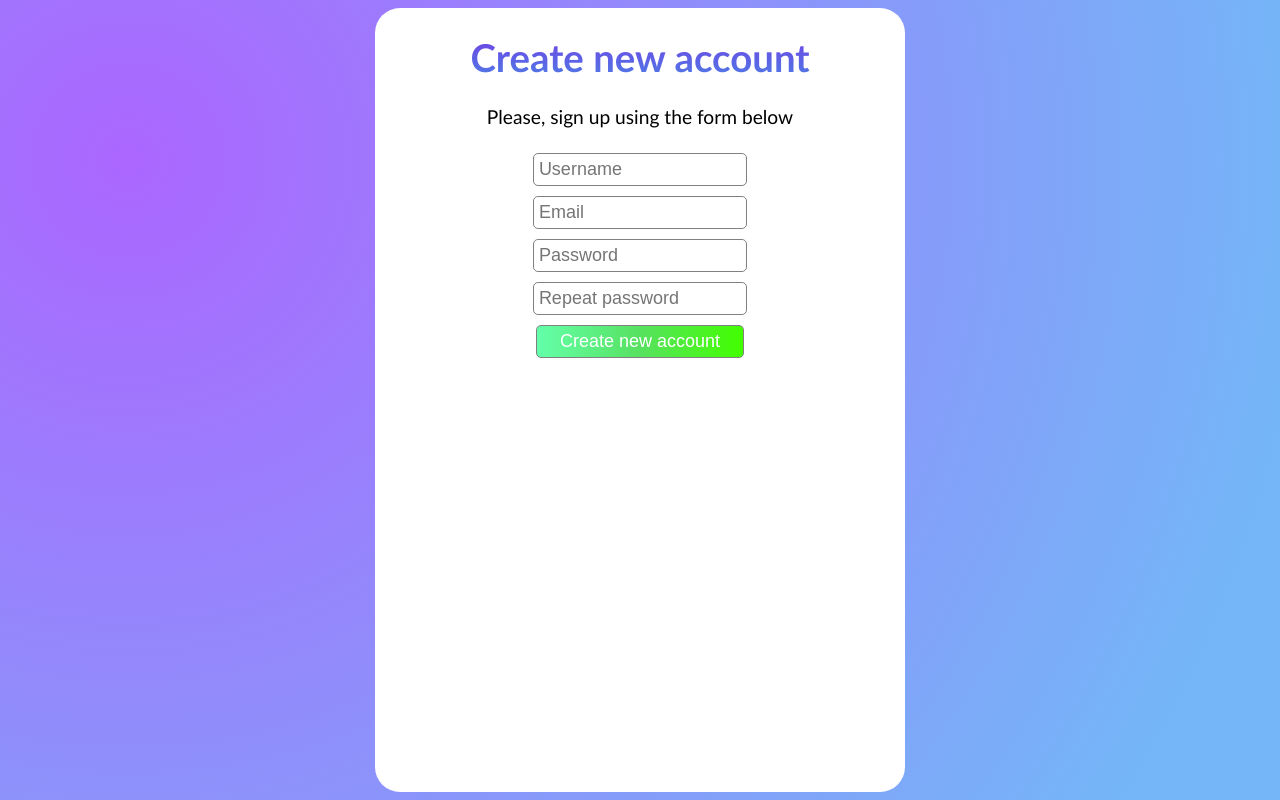
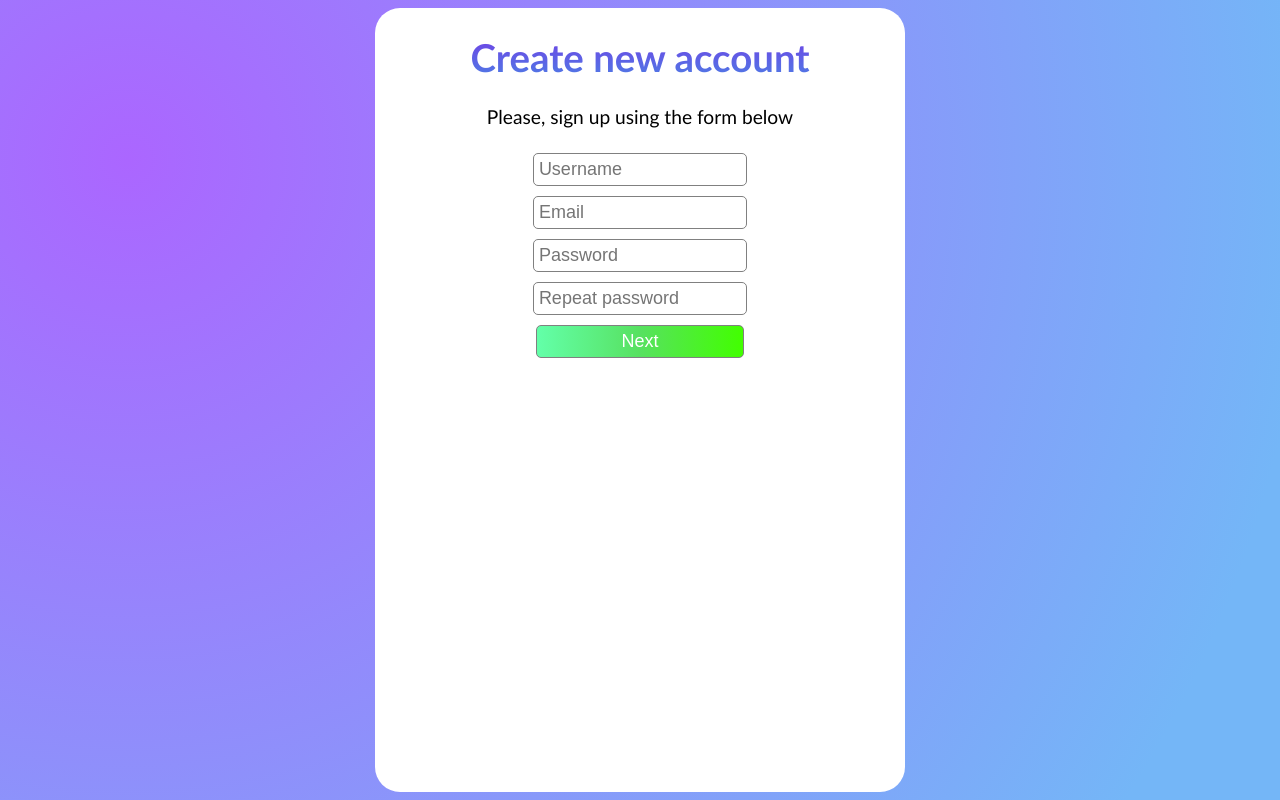
Before and after one commit to butuz0/DatingApp, a Django app: page /account/register/ in a window 1280 px wide. Run offline with Django 4.2, Linux system fonts and the light colour scheme; some libraries are stand-ins or nearby versions.

Commit message:
rename button

```diff
--- a/account/templates/account/user_register.html
+++ b/account/templates/account/user_register.html
@@ -20,7 +20,7 @@
         {{ form.email|add_attr:'placeholder:Email' }}
         {{ form.password|add_attr:'placeholder:Password' }}
         {{ form.password2|add_attr:'placeholder:Repeat password' }}
-        <input class="form_submit" type="submit" value="Create new account">
+        <input class="form_submit" type="submit" value="Next">
     </form>
 {% endblock %}
 
```
